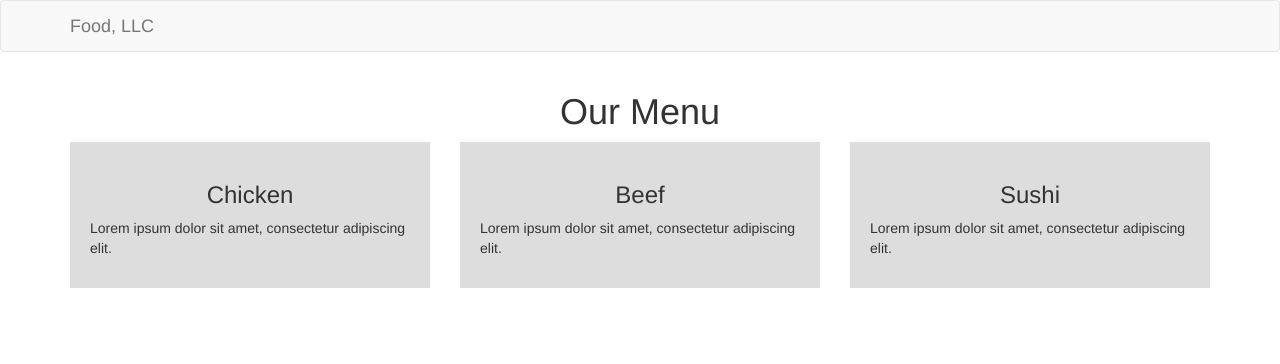
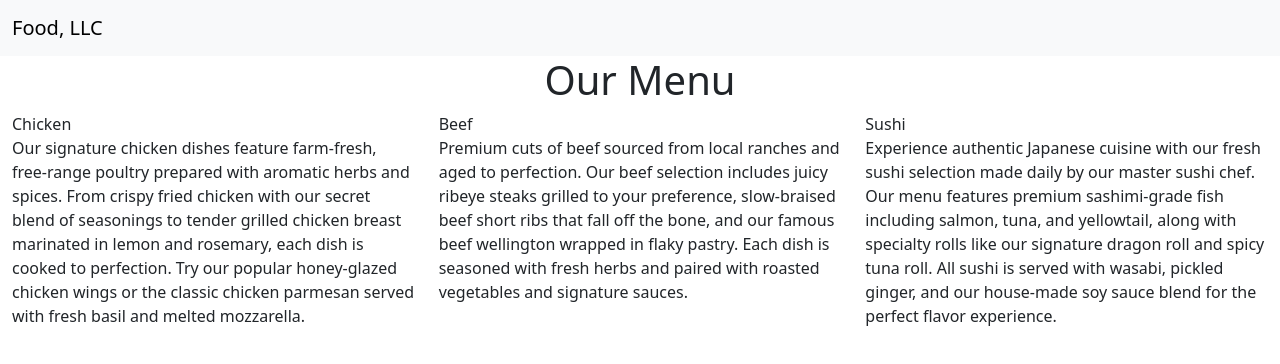
Before and after one commit to mdgiridharan/Submit-To-Coursera, a plain HTML site: page module3-solution/index.html in a window 1280 px wide. Drawn offline with nearby package versions, Linux system fonts and the light colour scheme.

Commit message:
Update index.html

```diff
--- a/module3-solution/index.html
+++ b/module3-solution/index.html
@@ -1,56 +1,65 @@
+
 <!DOCTYPE html>
-<html>
+<html lang="en">
 <head>
-<meta charset="utf-8">
-<meta name="viewport" content="width=device-width, initial-scale=1">
-
-<title>Food LLC</title>
-
-<link rel="stylesheet" href="https://maxcdn.bootstrapcdn.com/bootstrap/3.4.1/css/bootstrap.min.css">
+    <meta charset="UTF-8">
+    <meta name="viewport" content="width=device-width, initial-scale=1.0">
+    <title>Module 3 – Bootstrap & Mobile-First Design</title>
+    <!-- Bootstrap CSS -->
+    <link rel="stylesheet" href="css/bootstrap.min.css">
+    <!-- Custom CSS -->
     <link rel="stylesheet" href="css/styles.css">
-
 </head>
-
 <body>
 
-<nav class="navbar navbar-default">
-<div class="container">
-<div class="navbar-header">
-<a class="navbar-brand">Food, LLC</a>
+    <!-- Navbar -->
+    <nav class="navbar navbar-light bg-light">
+        <div class="container-fluid">
+            <a class="navbar-brand" href="#">Food, LLC</a>
+            <!-- Mobile menu button - only visible on mobile -->
+            <button class="navbar-toggler d-md-none" type="button" data-bs-toggle="collapse" data-bs-target="#navbar-collapse" aria-controls="navbar-collapse" aria-expanded="false" aria-label="Toggle navigation">
+                <span class="navbar-toggler-icon"></span>
+            </button>
+
+            <!-- Dropdown Menu (Mobile Only) -->
+            <div class="collapse navbar-collapse" id="navbar-collapse">
+                <ul class="navbar-nav w-100 d-md-none">
+                    <li class="nav-item"><a class="nav-link text-center" href="#chicken-section">Chicken</a></li>
+                    <li class="nav-item"><a class="nav-link text-center" href="#beef-section">Beef</a></li>
+                    <li class="nav-item"><a class="nav-link text-center" href="#sushi-section">Sushi</a></li>
+                </ul>
             </div>
         </div>
     </nav>
 
-<div class="container">
-
+    <div class="container-fluid">
         <h1 class="text-center">Our Menu</h1>
 
         <div class="row">
+            <div class="col-md-4 col-sm-6 col-12">
+                <section class="menu-item" id="chicken-section">
+                    <div class="section-title chicken">Chicken</div>
+                    <p>Our signature chicken dishes feature farm-fresh, free-range poultry prepared with aromatic herbs and spices. From crispy fried chicken with our secret blend of seasonings to tender grilled chicken breast marinated in lemon and rosemary, each dish is cooked to perfection. Try our popular honey-glazed chicken wings or the classic chicken parmesan served with fresh basil and melted mozzarella.</p>
+                </section>
+            </div>
 
-<div class="col-md-4 col-sm-6 col-xs-12">
-<div class="section">
-<h3 class="text-center">Chicken</h3>
-<p>Lorem ipsum dolor sit amet, consectetur adipiscing elit.</p>
+            <div class="col-md-4 col-sm-6 col-12">
+                <section class="menu-item" id="beef-section">
+                    <div class="section-title beef">Beef</div>
+                    <p>Premium cuts of beef sourced from local ranches and aged to perfection. Our beef selection includes juicy ribeye steaks grilled to your preference, slow-braised beef short ribs that fall off the bone, and our famous beef wellington wrapped in flaky pastry. Each dish is seasoned with fresh herbs and paired with roasted vegetables and signature sauces.</p>
+                </section>
+            </div>
+
+            <div class="col-md-4 col-sm-12 col-12">
+                <section class="menu-item" id="sushi-section">
+                    <div class="section-title sushi">Sushi</div>
+                    <p>Experience authentic Japanese cuisine with our fresh sushi selection made daily by our master sushi chef. Our menu features premium sashimi-grade fish including salmon, tuna, and yellowtail, along with specialty rolls like our signature dragon roll and spicy tuna roll. All sushi is served with wasabi, pickled ginger, and our house-made soy sauce blend for the perfect flavor experience.</p>
+                </section>
+            </div>
         </div>
     </div>
 
-<div class="col-md-4 col-sm-6 col-xs-12">
-<div class="section">
-<h3 class="text-center">Beef</h3>
-<p>Lorem ipsum dolor sit amet, consectetur adipiscing elit.</p>
-</div>
-</div>
-
-<div class="col-md-4 col-sm-12 col-xs-12">
-<div class="section">
-<h3 class="text-center">Sushi</h3>
-<p>Lorem ipsum dolor sit amet, consectetur adipiscing elit.</p>
-</div>
-</div>
-
-</div>
-
-</div>
-
+    <!-- Scripts -->
+    <script src="https://cdn.jsdelivr.net/npm/bootstrap@5.3.0/dist/js/bootstrap.bundle.min.js"></script>
 </body>
 </html>
```
Lines whose indentation alone changed are shown as unchanged.
